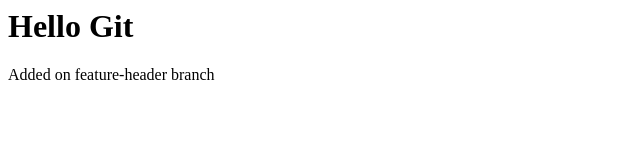
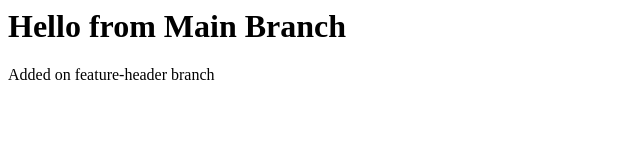
Before and after one commit to mayush-48/Devops, a plain HTML site: page index.html in a window 1280 px wide. Shown: the whole page, without its empty margins (0-640 px from the left). Drawn offline with Linux system fonts and the light colour scheme.

Commit message:
Change heading in main branch

```diff
--- a/index.html
+++ b/index.html
@@ -1,5 +1,4 @@
 
 <body>
-    <h1>Hello Git</h1>
-    <p>Added on feature-header branch</p>
+<h1>Hello from Main Branch</h1>    <p>Added on feature-header branch</p>
 </body>
```
